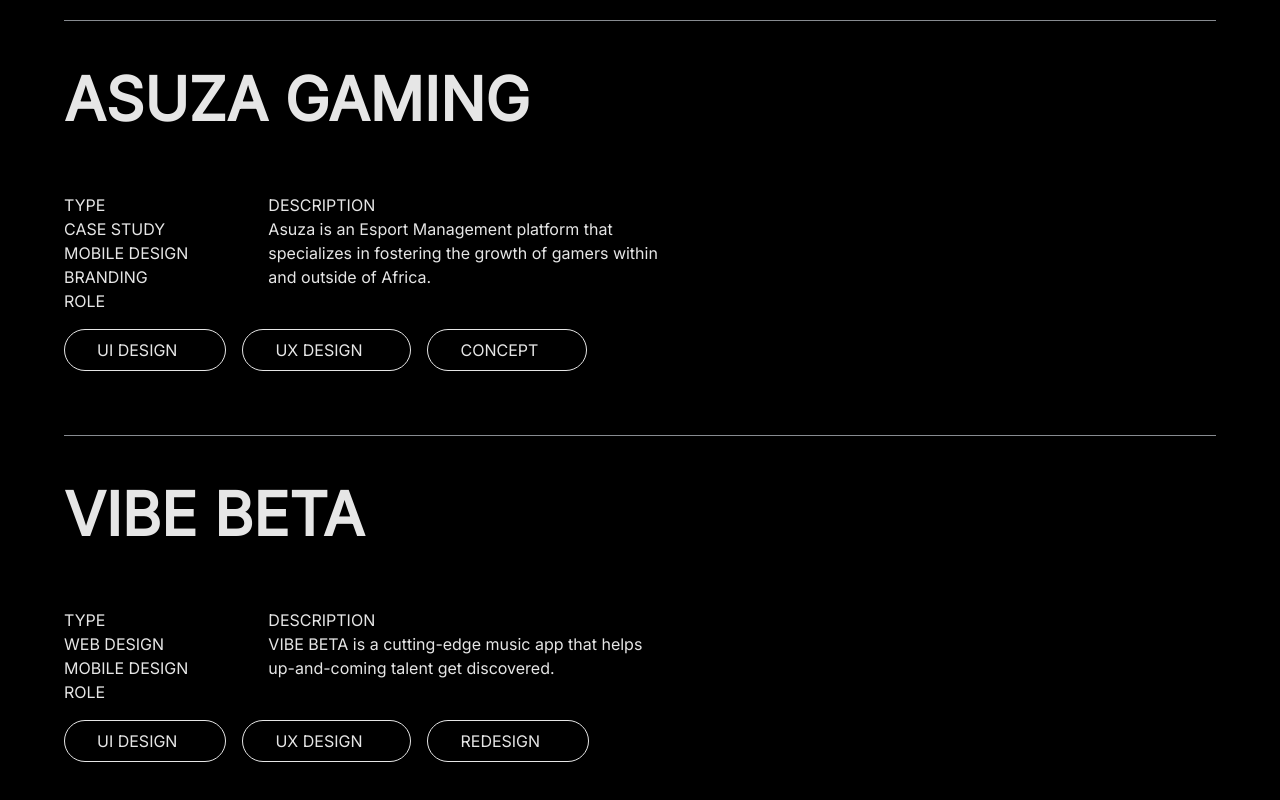
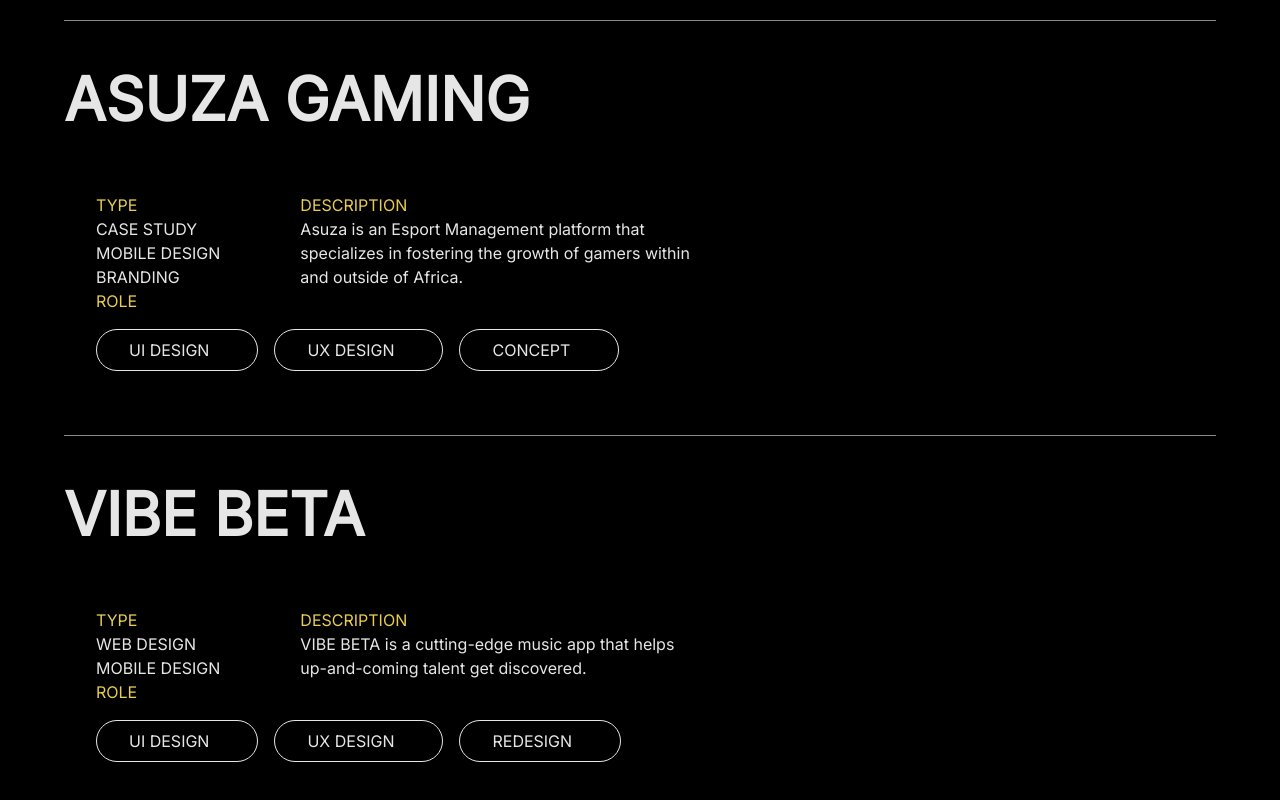
Before and after one commit to sammy-code98/precious-fredrick, a Next.js app: page / in a window 1280 px wide. Shown: the part 2040-2840 px from the top of the page. Built offline with nearby package versions, Linux system fonts and the light colour scheme.

Commit message:
effect new changes

```diff
--- a/src/components/utility/WorksCard.tsx
+++ b/src/components/utility/WorksCard.tsx
@@ -16,24 +16,27 @@
     const href = "/works/AzuzaGaming"
     return (
         <>
-            <Heading size='3xl' color={router.asPath === href ? 'black' : 'royalWhite'}>{title}</Heading>
-            <Box py='2rem' display='flex' justifyContent='space-between' alignItems='center' flexWrap='wrap'>
+            <Heading size={{ base: 'xl', md: '3xl' }} color={router.asPath === href ? 'black' : 'royalWhite'}>{title}</Heading>
+            <Box py='2rem'
+                px='2rem'
+                display='flex' justifyContent='space-between' alignItems='center' flexWrap='wrap'
+            >
                 <Box display='flex' flexWrap='wrap' justifyContent='space-around' gap={10} mt='2rem'>
                     <Box>
-                        <Text color={router.asPath === href ? 'black' : 'royalWhite'}>TYPE</Text>
+                        <Text color={router.asPath === href ? 'black' : 'royalGold'}>TYPE</Text>
                         {serviceType.map((service) => (
                             <Text color={router.asPath === href ? 'black' : 'royalWhite'} key={service}>{service}</Text>
                         ))}
                     </Box>
                     <Spacer />
                     <Box w={{ base: 'none', md: '400px' }} >
-                        <Text color={router.asPath === href ? 'black' : 'royalWhite'}>DESCRIPTION</Text>
+                        <Text color={router.asPath === href ? 'black' : 'royalGold'}>DESCRIPTION</Text>
                         <Text color={router.asPath === href ? 'black' : 'royalWhite'} >{description}</Text>
                     </Box>
 
                 </Box>
-                <Box pr='8rem'>
-                    <Text color={router.asPath === href ? 'black' : 'royalWhite'} >ROLE</Text>
+                <Box >
+                    <Text color={router.asPath === href ? 'black' : 'royalGold'} >ROLE</Text>
                     <Box mt='1rem' display='flex' justifyContent='center' flexWrap='wrap' alignItems='center' gap={4}>
                         {role.map((pos) => (
                             <Button
```
